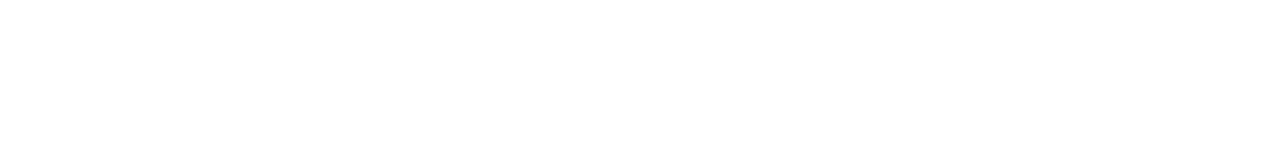
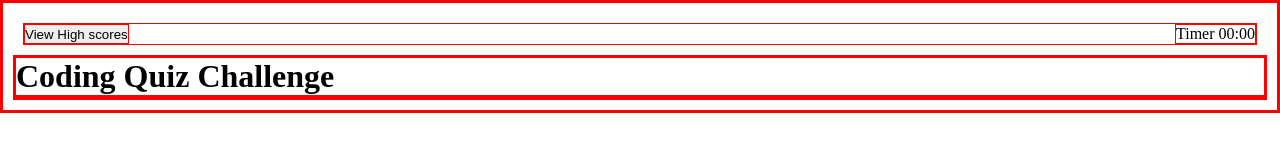
Before and after one commit to sallaball/Code-Quiz, a plain HTML site: page index.html in a window 1280 px wide. Drawn offline with Linux system fonts and the light colour scheme.

Commit message:
started css

```diff
--- /dev/null
+++ b/assets/css/style.css
@@ -0,0 +1,22 @@
+* {
+    margin: 0;
+    padding: 0;
+    box-sizing: border-box;
+    border: 1px solid red;
+}
+
+.outer-div {
+    padding: 10px;
+}
+
+.score-timer {
+    display: flex;
+    justify-content: space-between;
+    margin: 10px;
+}
+
+.header h1 {
+    display: flex;
+    text-align: auto;
+    margin: 100 auto;
+}
--- a/index.html
+++ b/index.html
@@ -4,9 +4,26 @@
     <meta charset="UTF-8">
     <meta http-equiv="X-UA-Compatible" content="IE=edge">
     <meta name="viewport" content="width=device-width, initial-scale=1.0">
-    <title>Document</title>
+    <title>Coding Quiz</title>
+    <link rel="stylesheet" href="assets/css/style.css" />
 </head>
 <body>
+    <div class="outer-div">
+        <div class="score-timer">
+            <button class="high-score" id="high-score">View High scores</button>
 
+            <p class="timer" id="timer">Timer 00:00</p>
+        </div>
+    <div class="inner-div">
+        <header class="header-intro">
+            <h1>Coding Quiz Challenge</h1>
+        </header>
+
+        <div class="main-content">
+
+
+        </div>
+    </div>
+    </div>
 </body>
 </html>
```
